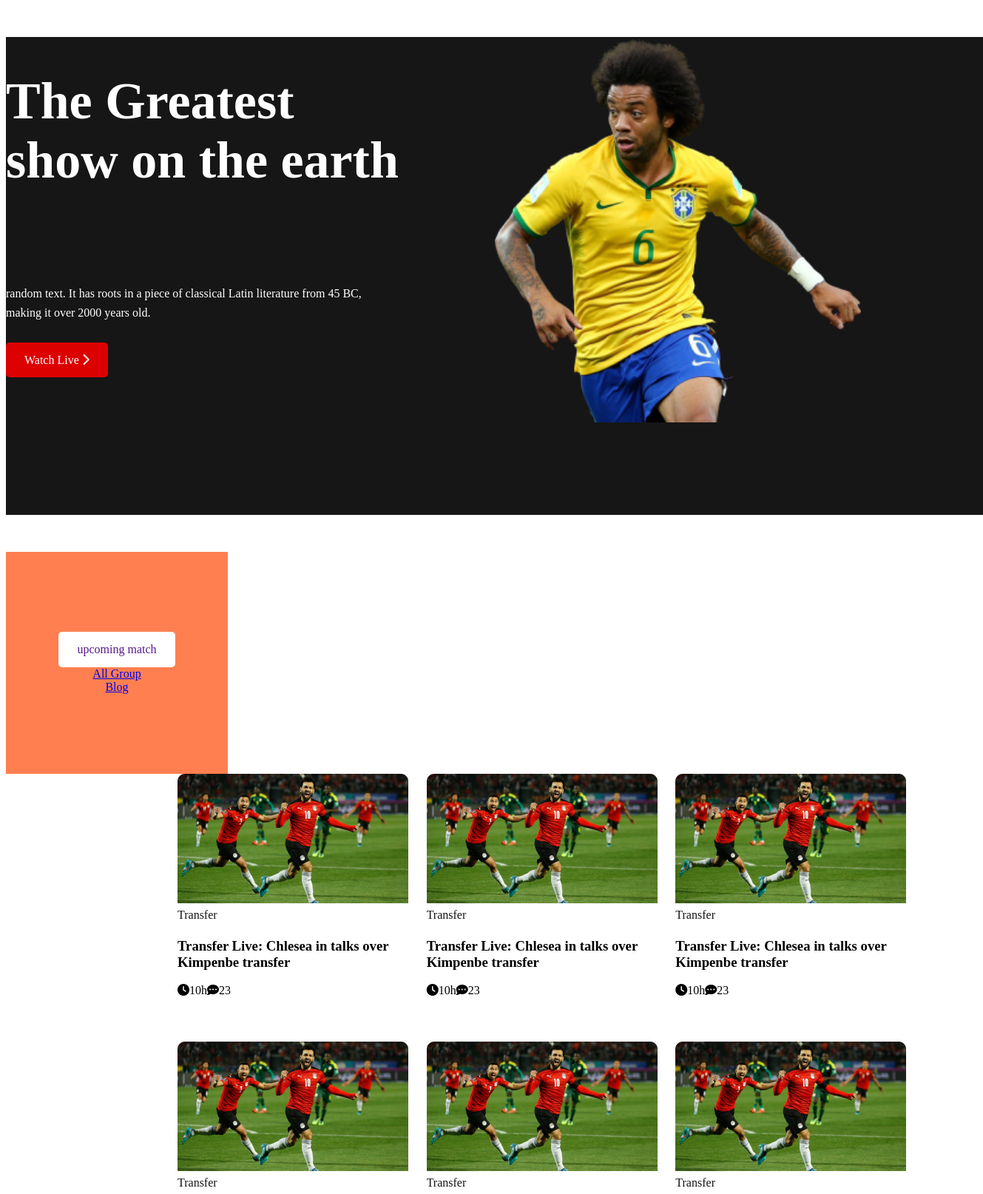
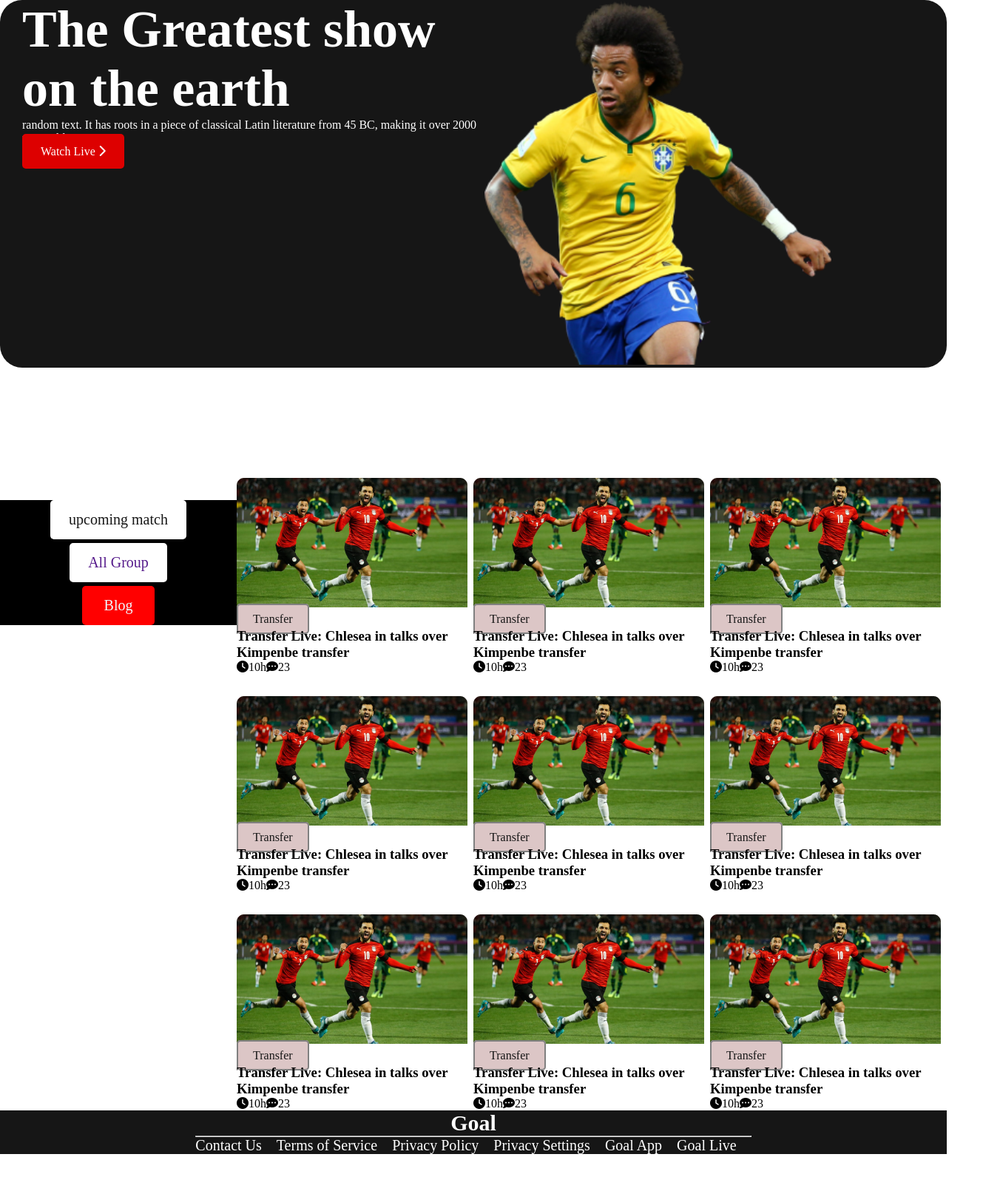
Before and after one commit to MdShamolmia/Assignment-2, a plain HTML site: page index.html in a window 1280 px wide. Shown: the top 1614 px of the page at 74% size, 1329 px wide, since content can reach past the window. After the commit the page ends 1560 px from the top, so only its background shows below. Drawn offline with Linux system fonts and the light colour scheme.

Commit message:
all done

```diff
--- a/index.html
+++ b/index.html
@@ -12,8 +12,10 @@
 
 <body>
     <!-- header section -->
-    <header class="header-container">
-        <div class="halp-width">
+    <section class="top-banner">
+        <header class=" header-container">
+            <div class="container-two">
+                <div class="split">
                     <h1>The Greatest
                         show on the
                         earth</h1>
@@ -21,19 +23,26 @@
                         from 45 BC, making it over 2000 years old.</p>
                     <a class="btn" href="">Watch Live <i class="fa-solid fa-chevron-right"></i></a>
                 </div>
-        <div class="halp-width">
+                <div class="split">
                     <img src="assets/Banner Image.png" alt="">
                 </div>
+            </div>
+        </header>
+    </section>
 
-    </header>
     <!-- players section -->
-    <nav>
-        <a class="button-1" href="">upcoming match</a>
-        <a href="button-2">All Group</a>
-        <a href="button-3">Blog</a>
+    <main class="top-container">
+        <section class="container">
+            <div class="blog-1">
+                <nav class=" button-background">
+                    <a class="button-1" href="upcomming.html">upcoming match</a>
+                    <a class="button-2" href="">All Group</a>
+                    <a class="button-3" href="">Blog</a>
                 </nav>
-    <main class="main-container">
-        <section class="section-container">
+            </div>
+            <div class="blog-2">
+                <section class="match">
+                    <div class="players">
                         <div class="coureses">
                             <div class="course">
                                 <div class="course-banner">
@@ -253,8 +262,31 @@
                             </div>
 
                         </div>
+                    </div>
+                </section>
+            </div>
         </section>
     </main>
+
+    <!-- footer section -->
+    <footer>
+        <div>
+            <h2>Goal</h2>
+            <hr>
+            <nav>
+                <ul>
+                    <li> <a href="">Contact Us </a></li>
+                    <li> <a href="">Terms of Service</a></li>
+                    <li> <a href="">Privacy Policy </a></li>
+                    <li><a href="">Privacy Settings </a></li>
+                    <li><a href="">Goal App </a></li>
+                    <li><a href="">Goal Live</a></li>
+                </ul>
+
+            </nav>
+        </div>
+
+    </footer>
 </body>
 
 </html>
--- a/style.css
+++ b/style.css
@@ -1,42 +1,55 @@
+* {
+    margin: 0;
+    padding: 0;
+    box-sizing: border-box;
+}
+
+.top-banner {
+    display: flex;
+    justify-content: center;
+    align-items: center;
+}
+
 .header-container {
-    display: flex;
-    background-color: #161616;
-    margin: 50px auto;
     width: 1321px;
     height: 646px;
-    left: 140px;
+    left: 139px;
+    top: 58px;
 
 }
 
-.header-container .halp-width {
+.container-two {
+    display: flex;
+    background-color: #161616;
+    border-radius: 30px;
+    padding-left: 30px;
+
+
+}
+
+.container-two .split {
     width: 50%;
 }
 
-.halp-width h1 {
-    width: 531px;
-    height: 240px;
-    left: 246px;
-    top: 161px;
-    font-size: 70px;
-    color: #FFFFFF;
+.split img {
+    width: 75%;
 }
 
-.halp-width p {
-    width: 506px;
-    height: 78px;
-    left: 246px;
-    top: 421px;
+.split h1 {
+    color: #FFFFFF;
+    font-size: 70px;
+    font-weight: 700;
+}
+
+.split p {
+    color: #FFFFFF;
     font-size: 16px;
-    color: #FFFFFF;
     font-weight: 400;
-    line-height: 26px;
+
 }
 
 
 
-.halp-width img {
-    width: 75%;
-}
 
 .btn {
     text-decoration: none;
@@ -46,57 +59,80 @@
     color: white;
 }
 
-/*------ course style---------- */
-.main-container {
+/*------ match style---------- */
+.match {
     display: flex;
-    padding-left: 50px;
-    margin-left: 150px;
     justify-content: center;
+    align-items: center;
+
 }
 
-.section-container {
-    width: 1000px;
-    height: 1000px;
-    left: 140px;
-    top: 200px;
+.container {
+    display: flex;
+
+
 }
 
-nav {
+.blog-1 {
+    width: 25%;
+
+
+}
+
+.blog-2 {
+    width: 75%;
+
+}
+
+
+.button-background {
+    margin-top: 30px;
     display: flex;
     flex-direction: column;
-    width: 300px;
-    height: 300px;
-    background-color: coral;
-   justify-content: center;
-   align-items: center;
+    justify-content: center;
+    align-items: center;
+    background-color: black;
+
+
 }
 
-.button-1{
+.button-1 {
     text-decoration: none;
+    font-size: 20px;
     padding: 15px 25px;
-    background-color: #FFFFFF;
+    background-color: white;
     border-radius: 5px;
+    color: #161616;
 
 }
-.button-2{
+
+.button-2 {
     text-decoration: none;
+    font-size: 20px;
     padding: 15px 25px;
-    background-color: #FFFFFF;
+    margin-top: 5px;
+    background-color: white;
     border-radius: 5px;
 }
-.button-3{
+
+.button-3 {
     text-decoration: none;
-    padding: 15px 25px;
-    background-color: #710404;
+    font-size: 20px;
+    padding: 15px 30px;
+    margin-top: 5px;
+    background-color: red;
+    color: aliceblue;
     border-radius: 5px;
 }
+
+
+.players {}
 
 
 .coureses {
     display: grid;
     grid-template-columns: repeat(3, 1fr);
-    grid-column-gap: 10px;
-    margin: 0 auto;
+    grid-row-gap: 30px;
 }
 
 .course-info {
@@ -104,18 +140,91 @@ nav {
 
 }
 
-.course {
-    width: 312px;
-    height: 362px;
-    left: 461px;
-    top: 826px;
-}
+
 
 .course-banner a {
     text-decoration: none;
     color: #161616;
-    ;
+    padding: 10px 20px;
+    background-color: #dcc6c6;
+    border-radius: 5px;
+    border: 2px solid gray;
     font-weight: 500;
     font-size: 16px;
     line-height: 24px;
 }
+
+/* --------------footer style------------  */
+footer {
+    width: 100%;
+    height: 20%;
+    display: flex;
+    justify-content: center;
+    align-items: center;
+    background-color: #161616;
+}
+
+footer h2 {
+    text-align: center;
+    color: #FFFFFF;
+    font-size: 30px;
+}
+
+nav ul {
+    display: flex;
+}
+
+nav li {
+    list-style: none;
+    margin-right: 20px;
+}
+
+nav li a {
+    text-decoration: none;
+    color: white;
+    font-size: 20px;
+}
+
+
+
+
+
+
+/* Media Quares */
+@media screen and (max-width: 576px) {
+    .container-two {
+        flex-direction: column;
+
+        .container-two .split {
+            width: 100%;
+            width: 334px;
+            height: 472px;
+            left: 21px;
+            top: 44px;
+        }
+
+    }
+
+    .coureses {
+        grid-template-columns: repeat(1, 1fr);
+    }
+
+    .button-background {
+        flex-direction: column;
+    }
+
+    .container {
+        flex-direction: column;
+    }
+
+    .nave ul {
+        flex-direction: column;
+    }
+
+}
+
+@media screen and (min-width:577px) and (mas-witdth:992px) {
+    .coureses {
+        grid-template-columns: repeat(2, 1fr);
+    }
+}
```
Also changed, not shown: upcomming.html (added, +261 -0 lines). Lines whose indentation alone changed are shown as unchanged.
